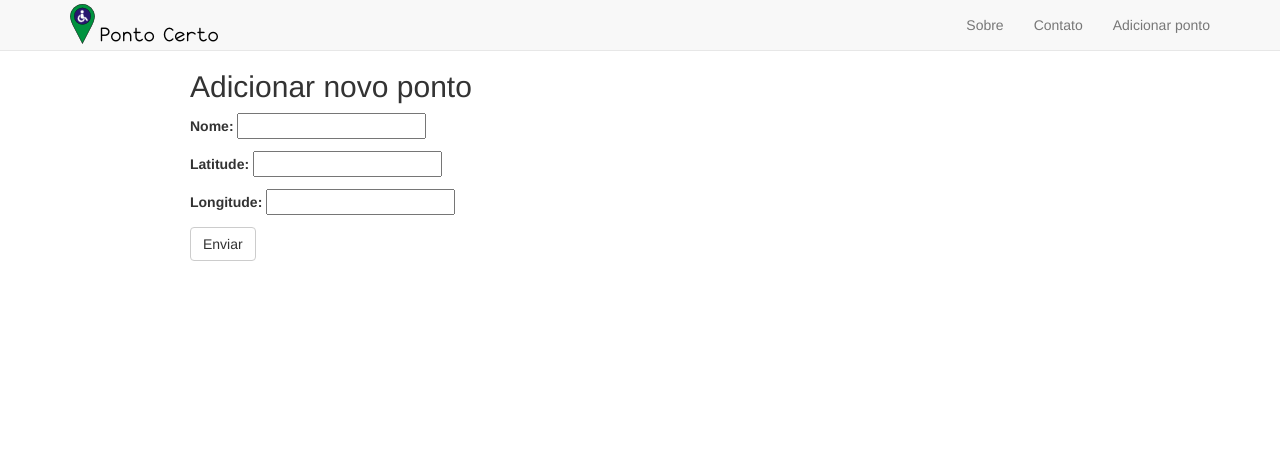
After one commit to willemarcel/pontocerto, a Django app: a page that uses pontocerto/templates/base.html in a window 1280 px wide. The commit adds this page. Shown: the top 460 px of the page. Run offline with Django 3.2, Linux system fonts and the light colour scheme; the visitor is signed in with stand-in values (Sample User, id 1); some libraries are stand-ins or nearby versions.

Commit message:
add form to create new points

```diff
--- a/pontocerto/core/models.py
+++ b/pontocerto/core/models.py
@@ -7,7 +7,7 @@ class Ponto(models.Model):
 
     nome = models.CharField(max_length=100, blank=True)
     ref = models.CharField(max_length=15, blank=True)
-    osmid = models.CharField(max_length=15, unique=True)
+    osmid = models.CharField(max_length=15, blank=True)
     location = models.PointField()
     objects = models.GeoManager()
 
--- /dev/null
+++ b/pontocerto/core/templates/core/create_point.html
@@ -0,0 +1,14 @@
+{% extends 'base.html' %}
+
+{% block title %}Ponto Certo - Adicionar novo ponto de ônibus{% endblock title %}
+
+{% block content %}
+  <div class="content-form">
+    <h2>Adicionar novo ponto</h2>
+      <form action="{% url 'core:create-point' %}" method="post">
+        {% csrf_token %}
+        {{ form.as_p }}
+        <input type="submit" value="Enviar" class="btn btn-default">
+      </form>
+  </div>
+{% endblock content %}
--- a/pontocerto/core/urls.py
+++ b/pontocerto/core/urls.py
@@ -1,9 +1,14 @@
 # -*- coding: utf-8 -*-
-from django.conf.urls import patterns, url
+from django.conf.urls import url
+from django.contrib.auth.decorators import login_required
 
-from .views import GeojsonPontoList
+from .views import GeojsonPontoList, CreatePointView
 
-urlpatterns = patterns('',
-    url(r'^pontos.geojson/$', GeojsonPontoList.as_view(),
-         name='api_geojson_ponto_list'),
-)
+urlpatterns = [
+    url(r'^pontos.geojson/$',
+        GeojsonPontoList.as_view(),
+        name='api_geojson_ponto_list'),
+    url(r'^novo-ponto/$',
+        login_required(CreatePointView.as_view()),
+        name='create-point'),
+    ]
--- a/pontocerto/core/views.py
+++ b/pontocerto/core/views.py
@@ -1,4 +1,10 @@
 from rest_framework.generics import ListAPIView
+
+from django.core.urlresolvers import reverse
+from django.contrib.gis.geos import Point
+from django.forms import Form, CharField, FloatField
+from django.http import HttpResponseRedirect
+from django.views.generic.edit import FormView
 
 from .models import Ponto
 from .serializers import PontoSerializer
@@ -7,3 +13,29 @@ from .serializers import PontoSerializer
 class GeojsonPontoList(ListAPIView):
     queryset = Ponto.objects.all()
     serializer_class = PontoSerializer
+
+
+class PointForm(Form):
+    nome = CharField(max_length=100, required=False)
+    lat = FloatField(label="Latitude")
+    lon = FloatField(label="Longitude")
+
+
+class CreatePointView(FormView):
+    template_name = 'core/create_point.html'
+    form_class = PointForm
+
+    def form_valid(self, form):
+        ponto = Ponto.objects.create(
+            nome=form.cleaned_data.get('nome'),
+            location=Point(
+                form.cleaned_data.get('lon'),
+                form.cleaned_data.get('lat')
+                )
+            )
+        url = reverse(
+            'admin:{0}_{1}_change'.format(
+                ponto._meta.app_label, ponto._meta.model_name
+                ), args=(ponto.pk,)
+            )
+        return HttpResponseRedirect(url)
--- a/pontocerto/pontocerto/settings/base.py
+++ b/pontocerto/pontocerto/settings/base.py
@@ -247,3 +247,5 @@ INSTALLED_APPS += (
     'rest_framework',
     'rest_framework_gis',
 )
+
+LOGIN_URL = '/admin/login/'
--- a/pontocerto/static/css/pontocerto.css
+++ b/pontocerto/static/css/pontocerto.css
@@ -8,9 +8,15 @@ html, body, #map {
   height: 100%;
 }
 
-.content{
+.content {
   height: 100%;
   position: relative;
+}
+
+.content-form {
+  width: 800px;
+  position: relative;
+  left: 190px
 }
 
 #pontocerto-logo {
--- a/pontocerto/templates/base.html
+++ b/pontocerto/templates/base.html
@@ -4,7 +4,7 @@
   <head>
     <meta charset="utf-8">
     <meta http-equiv="X-UA-Compatible" content="IE=edge">
-    <title>{% block title %}pontocerto{% endblock title %}</title>
+    <title>{% block title %}Ponto Certo{% endblock title %}</title>
     <meta name="viewport" content="width=device-width, initial-scale=1.0">
     <meta name="description" content="">
     <meta name="author" content="">
@@ -49,12 +49,15 @@
             <span class="icon-bar"></span>
             <span class="icon-bar"></span>
           </button>
-          <a href="#"><img id="pontocerto-logo" src="{% static 'images/logo-mini.png' %}" alt="Ponto Certo"></a>
+          <a href="{% url 'home' %}"><img id="pontocerto-logo" src="{% static 'images/logo-mini.png' %}" alt="Ponto Certo"></a>
         </div>
         <div class="collapse navbar-collapse">
           <ul class="nav navbar-nav navbar-right">
             <li><a data-toggle="modal" href="#sobre">Sobre</a></li>
             <li><a data-toggle="modal" href="#contato">Contato</a></li>
+            {% if request.user.is_authenticated %}
+              <li><a data-toggle="modal" href="{% url 'core:create-point' %}">Adicionar ponto</a></li>
+            {% endif %}
           </ul>
         </div><!--/.nav-collapse -->
       </div>
```
Also changed, not shown: pontocerto/core/forms.py (added, +9 -0 lines), pontocerto/core/tests/test_views.py (added, +20 -0 lines), pontocerto/core/migrations/0002_auto_20160614_1335.py (added), pontocerto/core/migrations/0003_auto_20160615_1605.py (added).
